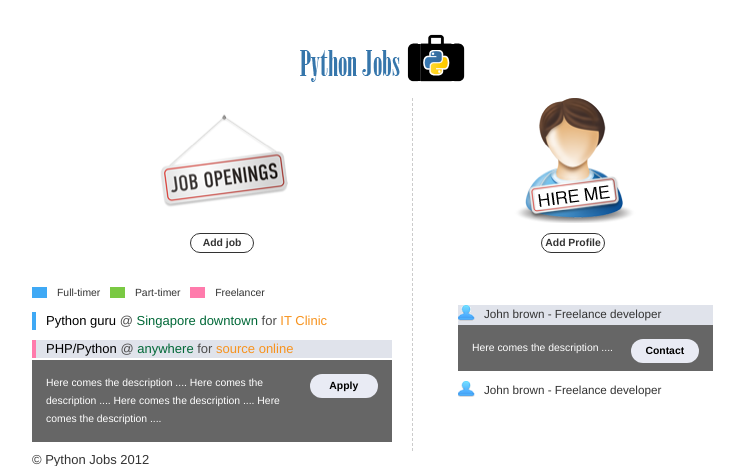
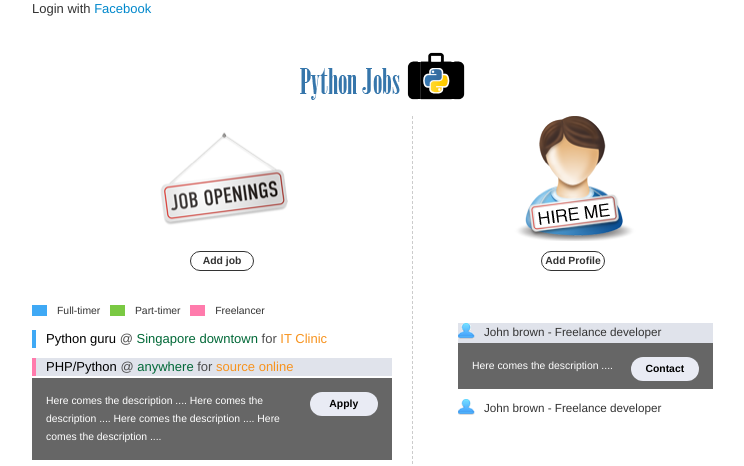
Before and after one commit to kakarukeys/PyLancer, a Django app: page / in a window 1280 px wide. Shown: the top 466 px of the page, without its empty margins (258-1002 px from the left). Run offline with Django 3.2, Linux system fonts and the light colour scheme; parts of the project's set-up code (start-up, migrations or seed data) failed here and were passed over; some libraries are stand-ins or nearby versions.

Commit message:
getting facebook login to work

```diff
--- a/pylancer/settings.py
+++ b/pylancer/settings.py
@@ -159,6 +159,10 @@
 
 SOCIAL_AUTH_PIPELINE = (
     'social_auth.backends.pipeline.social.social_auth_user',
+    # not using this to prevent an exploit
+    #'social_auth.backends.pipeline.associate.associate_by_email',
+    'social_auth.backends.pipeline.user.get_username',
+    'social_auth.backends.pipeline.user.create_user',
     'social_auth.backends.pipeline.social.associate_user',
     'social_auth.backends.pipeline.social.load_extra_data',
     'social_auth.backends.pipeline.user.update_user_details'
--- a/pylancer/templates/job_board/job_list.html
+++ b/pylancer/templates/job_board/job_list.html
@@ -5,6 +5,10 @@
 {{ block.super }}
         <link rel="stylesheet" href="{{ STATIC_URL }}css/job_list.css" />
 {% endblock %}
+
+{% block header %}
+Login with <a href="{% url socialauth_begin 'facebook' %}">Facebook</a>
+{% endblock header %}
 
 {% block content %}
 <h1>Python Jobs</h1>
```
